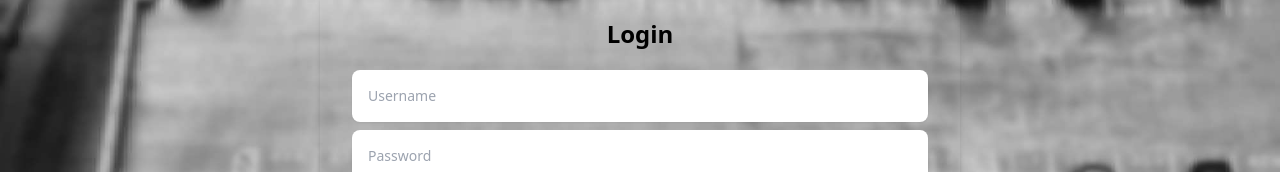
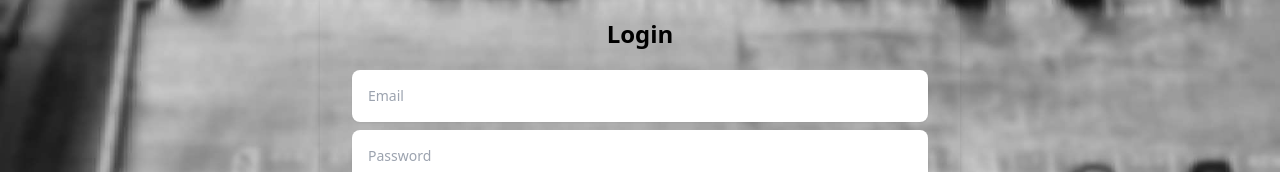
Before and after one commit to riad40/STM-ParkTrack, a React (Create React App) app: page /login in a window 1280 px wide. Shown: the part 266-438 px from the top of the page. Built offline with nearby package versions, Linux system fonts and the light colour scheme; no server answers.

Commit message:
Switched from Firebase Authentication to custom backend API for authentication

```diff
--- a/package.json
+++ b/package.json
@@ -6,12 +6,11 @@
     "@testing-library/jest-dom": "^5.16.5",
     "@testing-library/react": "^13.4.0",
     "@testing-library/user-event": "^13.5.0",
-    "@types/firebase": "^3.2.1",
     "@types/jest": "^27.5.2",
     "@types/node": "^16.18.18",
     "@types/react": "^18.0.28",
     "@types/react-dom": "^18.0.11",
-    "firebase": "^9.18.0",
+    "axios": "^1.3.4",
     "react": "^18.2.0",
     "react-dom": "^18.2.0",
     "react-router-dom": "^6.9.0",
--- /dev/null
+++ b/src/configs/api.ts
@@ -0,0 +1,7 @@
+import axios from "axios"
+
+const api = axios.create({
+    baseURL: process.env.REACT_APP_API_URL,
+})
+
+export default api
--- a/src/configs/firebase.ts
+++ /dev/null
@@ -1,20 +0,0 @@
-import { initializeApp } from "firebase/app"
-import { getAuth } from "firebase/auth"
-
-const firebaseConfig = {
-    apiKey: process.env.REACT_APP_FIREBASE_API_KEY,
-    authDomain: process.env.REACT_APP_FIREBASE_AUTH_DOMAIN,
-    projectId: process.env.REACT_APP_FIREBASE_PROJECT_ID,
-    storageBucket: process.env.REACT_APP_FIREBASE_STORAGE_BUCKET,
-    messagingSenderId: process.env.REACT_APP_FIREBASE_MESSAGING_SENDER_ID,
-    appId: process.env.REACT_APP_FIREBASE_APP_ID,
-    measurementId: process.env.REACT_APP_FIREBASE_MEASUREMENT_ID,
-}
-
-// Initialize Firebase
-const app = initializeApp(firebaseConfig)
-
-// initialize firebase auth service
-const auth = getAuth(app)
-
-export { auth }
--- a/src/pages/Login.tsx
+++ b/src/pages/Login.tsx
@@ -3,13 +3,13 @@ import { useState } from "react"
 import login from "../services/auth/login"
 
 const Login = (): JSX.Element => {
-    const [username, setUsername] = useState<string>("")
+    const [email, setEmail] = useState<string>("")
     const [password, setPassword] = useState<string>("")
 
     // Trigger the login function when the form is submitted
     const handleSubmit = async (e: React.FormEvent<HTMLFormElement>) => {
         e.preventDefault()
-        const response = await login(username, password)
+        const response = await login(email, password)
         console.log(response)
     }
 
@@ -21,11 +21,11 @@ const Login = (): JSX.Element => {
                     <form onSubmit={handleSubmit}>
                         <Input
                             type="text"
-                            name="username"
-                            id="username"
-                            placeholder="Username"
-                            value={username}
-                            onChange={(e) => setUsername(e.target.value)}
+                            name="email"
+                            id="email"
+                            placeholder="Email"
+                            value={email}
+                            onChange={(e) => setEmail(e.target.value)}
                         />
                         <Input
                             type="password"
--- a/src/pages/Register.tsx
+++ b/src/pages/Register.tsx
@@ -3,10 +3,21 @@ import { useState } from "react"
 import register from "../services/auth/register"
 
 const Register = (): JSX.Element => {
-    const [username, setUsername] = useState<string>("")
-    const [password, setPassword] = useState<string>("")
-    const [confirmPassword, setConfirmPassword] = useState<string>("")
-    const [email, setEmail] = useState<string>("")
+    const [data, setData] = useState({
+        username: "",
+        email: "",
+        password: "",
+        confirmPassword: "",
+    })
+
+    // handle input change
+    const setUsername = (username: string) => setData({ ...data, username })
+    const setEmail = (email: string) => setData({ ...data, email })
+    const setPassword = (password: string) => setData({ ...data, password })
+    const setConfirmPassword = (confirmPassword: string) =>
+        setData({ ...data, confirmPassword })
+
+    const { username, email, password, confirmPassword } = data
 
     // Trigger the register function when the form is submitted
     const handleSubmit = async (e: React.FormEvent<HTMLFormElement>) => {
--- a/src/services/auth/login.ts
+++ b/src/services/auth/login.ts
@@ -1,11 +1,10 @@
-import { auth } from "../../configs/firebase"
-import { signInWithEmailAndPassword } from "firebase/auth"
+import api from "../../configs/api"
 
-// make login function
+// make a request to the login endpoint
 const login = async (email: string, password: string) => {
     try {
-        const response = await signInWithEmailAndPassword(auth, email, password)
-        return response
+        const response = await api.post("/auth/login", { email, password })
+        return response?.data
     } catch (error) {
         return error
     }
--- a/src/services/auth/register.ts
+++ b/src/services/auth/register.ts
@@ -1,15 +1,14 @@
-import { auth } from "../../configs/firebase"
-import { createUserWithEmailAndPassword } from "firebase/auth"
+import api from "../../configs/api"
 
-// make register function
+// make a request to the register endpoint
 const register = async (username: string, email: string, password: string) => {
     try {
-        const response = await createUserWithEmailAndPassword(
-            auth,
+        const response = await api.post("/auth/register", {
+            username,
             email,
-            password
-        )
-        return response
+            password,
+        })
+        return response.data
     } catch (error) {
         return error
     }
```
Also changed, not shown: 1 other file (tests, documents, lock files or other folders).
